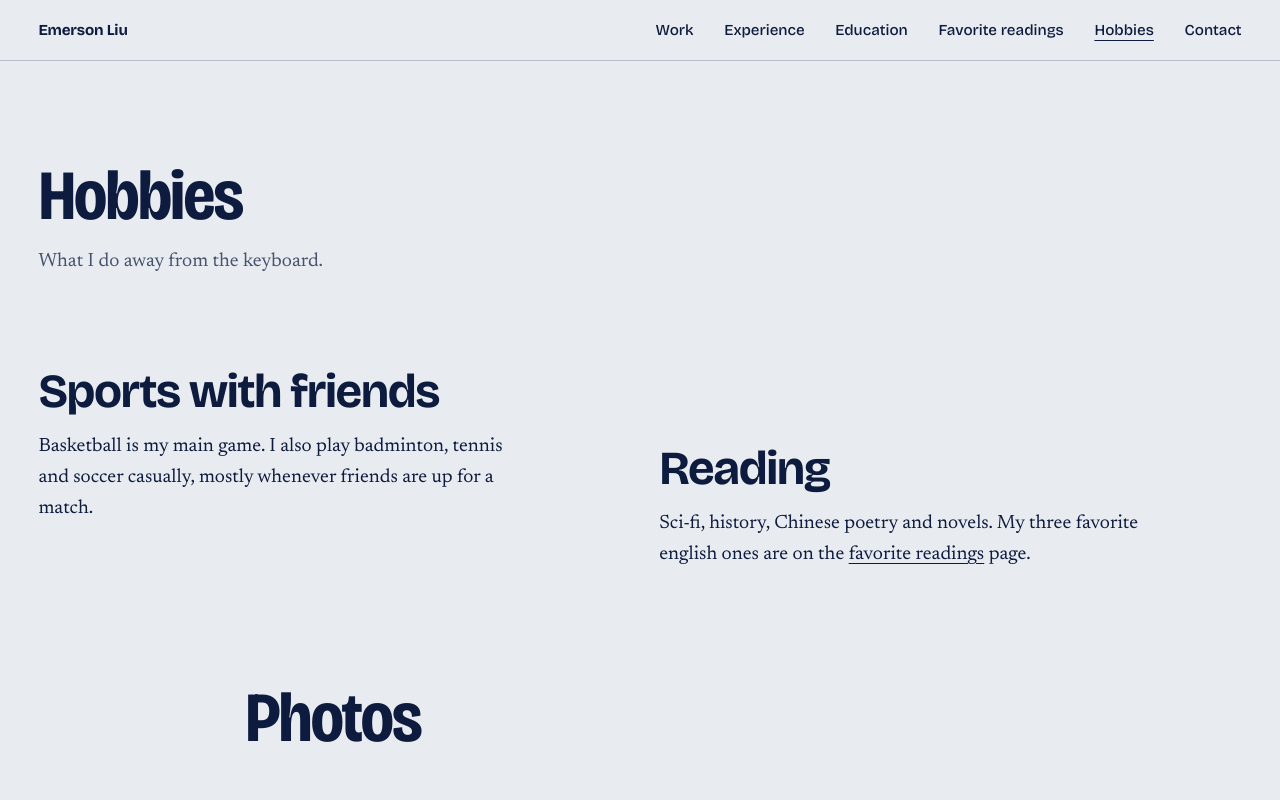
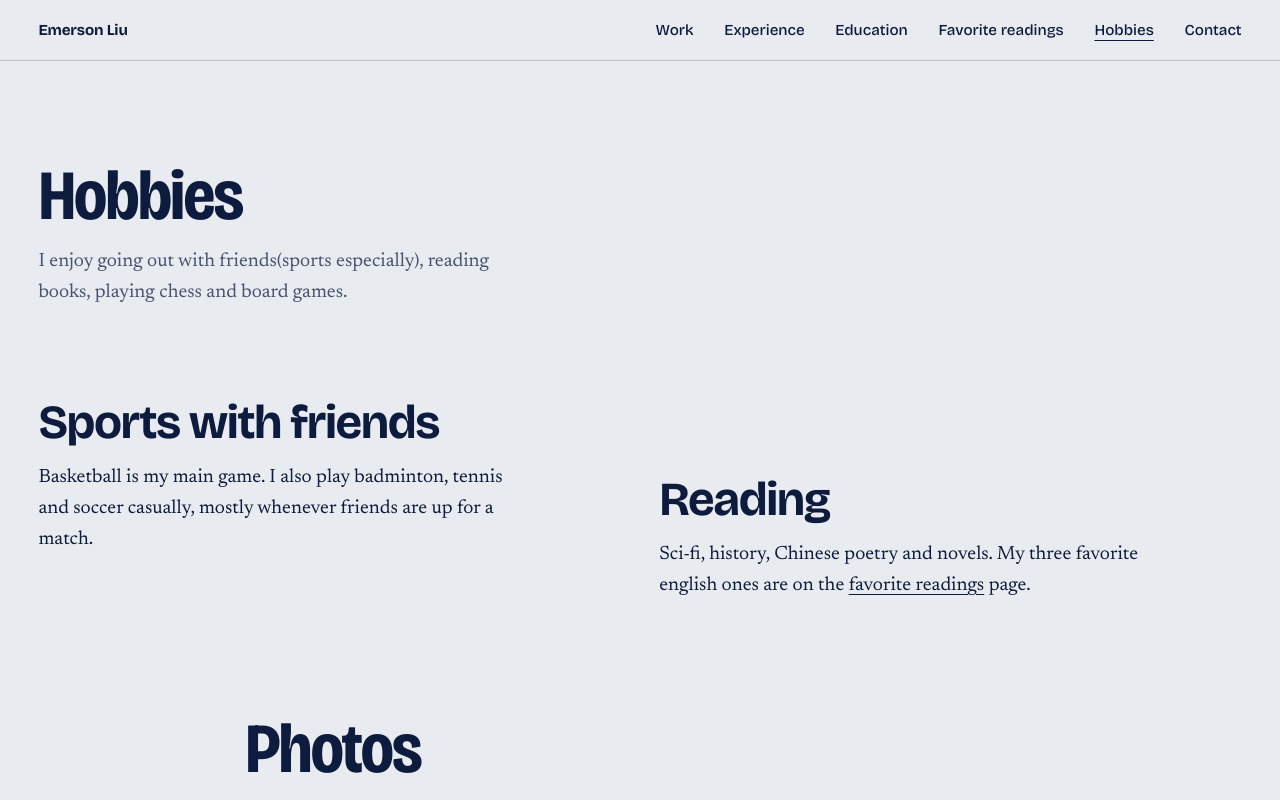
Before and after one commit to lapllibary/lapllibary.github.io, a plain HTML site: page hobbies.html in a window 1280 px wide. Shown: the top 800 px of the page. Drawn offline with nearby package versions, Linux system fonts and the light colour scheme.

Commit message:
updated hobbies

```diff
--- a/hobbies.html
+++ b/hobbies.html
@@ -33,7 +33,8 @@
     <section id="hobbies" aria-labelledby="hob-h">
       <div class="hob-head grid">
         <h1 class="title" id="hob-h">Hobbies</h1>
-        <p class="lede">What I do away from the keyboard.</p>
+        <p class="lede">I enjoy going out with friends(sports especially), reading books, playing chess and board games.
+        </p>
       </div>
 
       <div class="hob-blocks grid">
```
